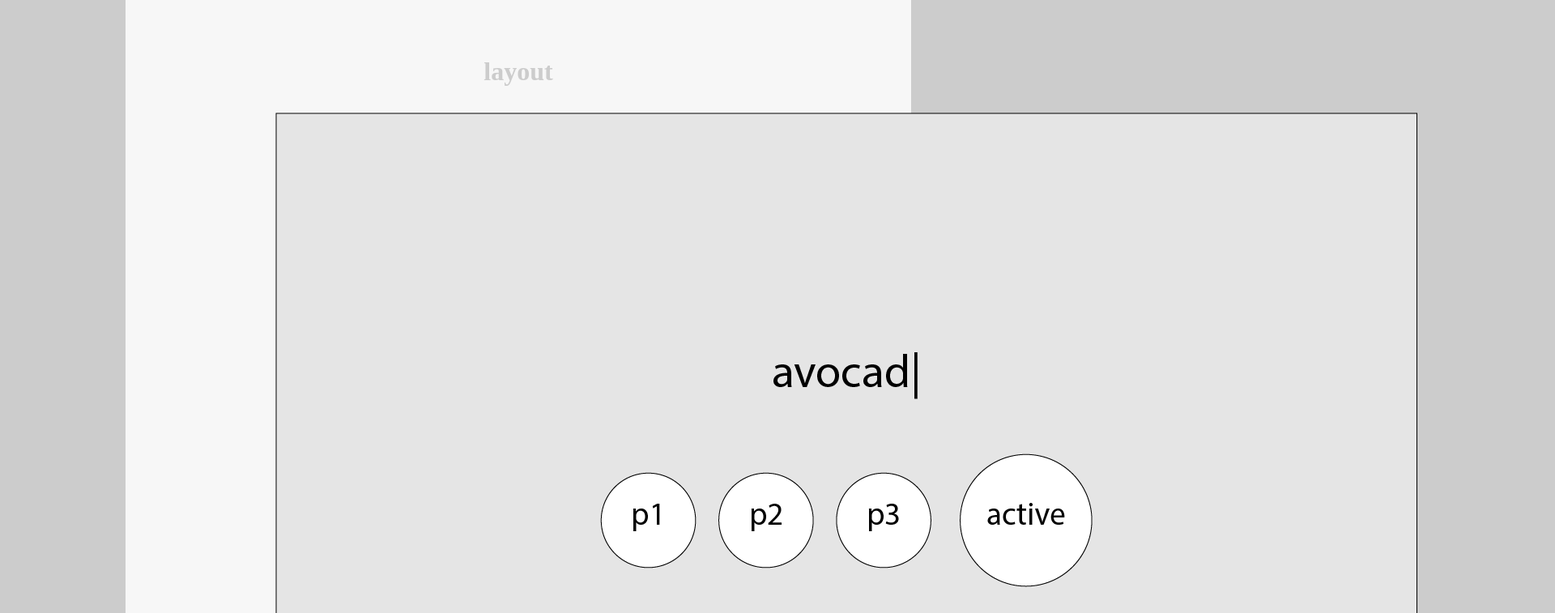
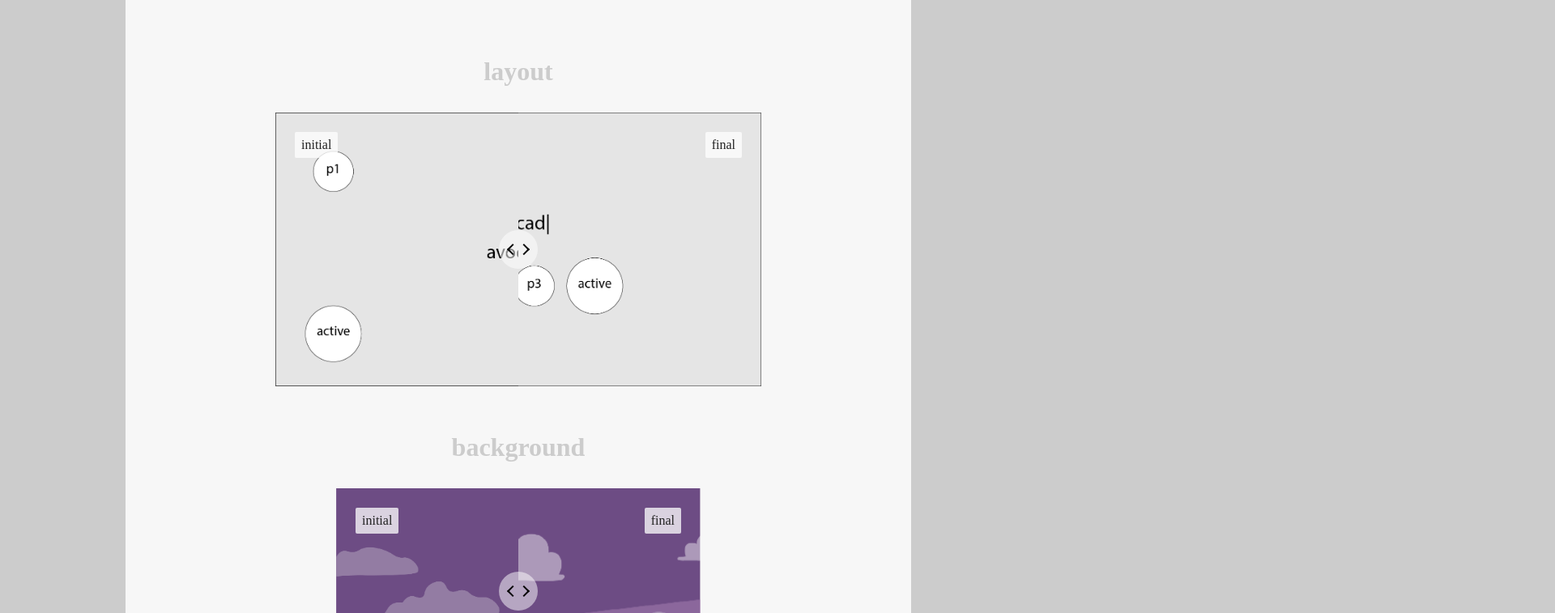
Before and after one commit to kwakseo/portfolio, a plain HTML site: page projects/ghost.html in a window 1280 px wide. Shown: the part 5520-6277 px from the top of the page at 81% size, 1920 px wide, since content can reach past the window. Drawn offline with nearby package versions, Linux system fonts and the light colour scheme; a script that the page names is missing.

Commit message:
ghost sliders fix

```diff
--- a/projects/ghost.html
+++ b/projects/ghost.html
@@ -4,6 +4,8 @@
 	<link rel="icon" href="../images/favicon.png" />
 	<link rel="stylesheet" href="../portfolio.css" />
 	<script src="https://ajax.googleapis.com/ajax/libs/webfont/1.6.26/webfont.js"></script>
+	<link rel="stylesheet" href="../beerslider/dist/BeerSlider.css" />
+	<script src="../beerslider/dist/BeerSlider.js"></script>
 	<script>
 		  WebFont.load({
 		    google: {
@@ -17,7 +19,6 @@
 		</script>
 	<title>rachel kwak | ghost</title>
 	<script src="https://ajax.googleapis.com/ajax/libs/jquery/3.1.0/jquery.min.js"></script>
-
 
 
 </head>
```
Also changed, not shown: 1 other file.
